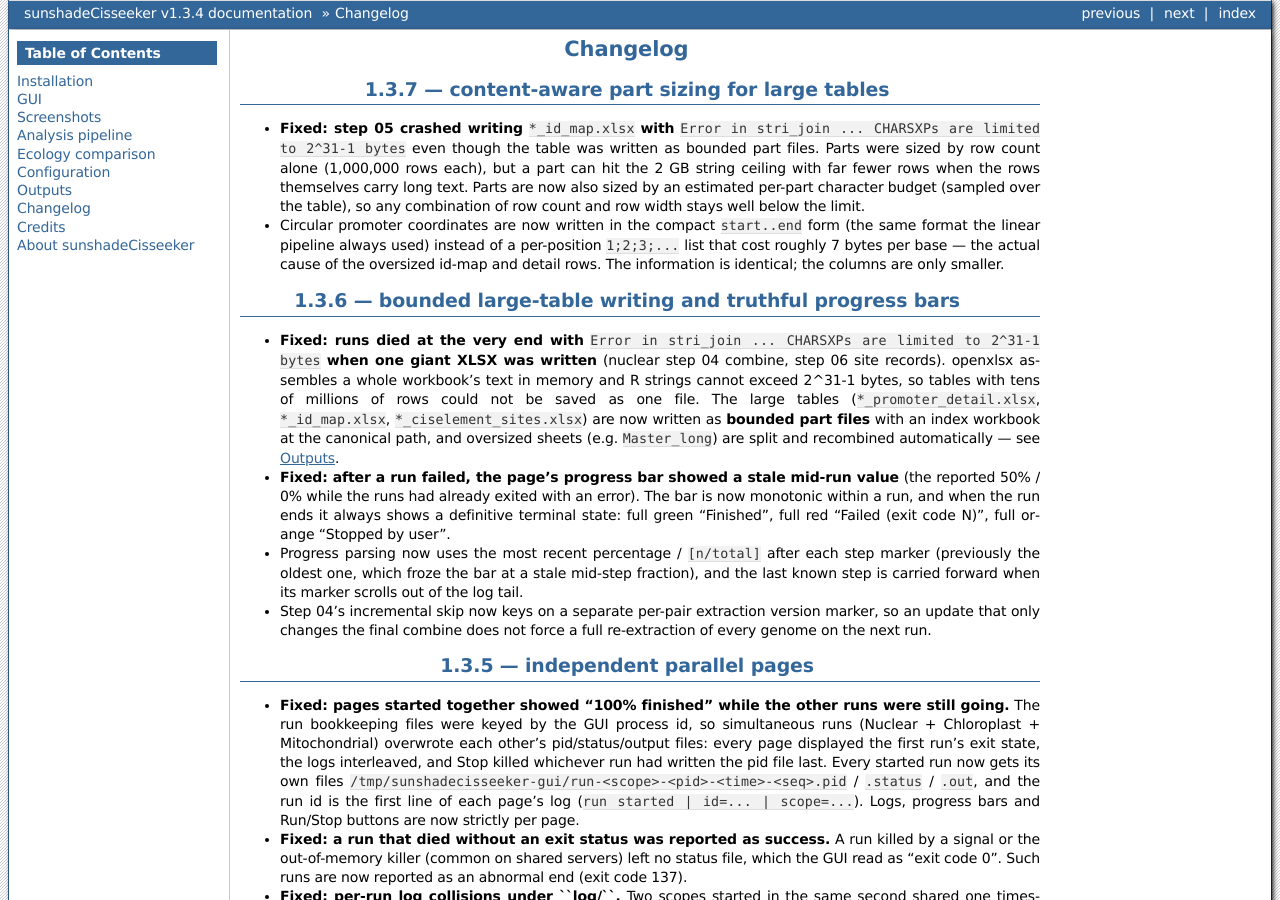
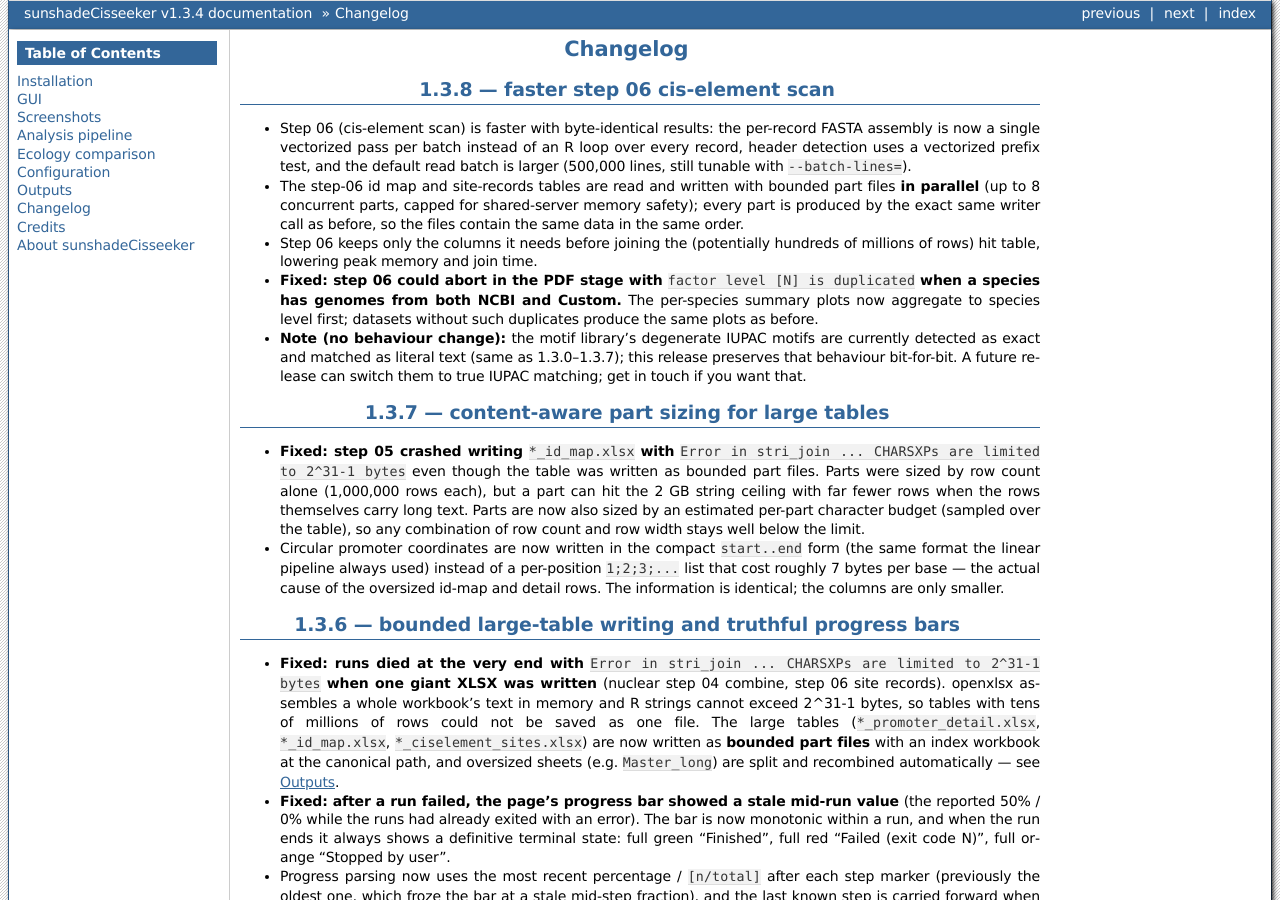
Before and after one commit to chenzhr23/sunshadeCisseeker-docs, a Sphinx documentation site: the page built from docs/content/Changelog.rst, in a window 1280 px wide and 900 px high. Built offline with Sphinx 7.4.7, drawn with Linux system fonts in a browser that asks for light colours.

Commit message:
docs: v1.3.8 faster step 06 cis-element scan and parallel bounded parts

```diff
--- a/docs/content/Changelog.rst
+++ b/docs/content/Changelog.rst
@@ -1,5 +1,32 @@
 Changelog
 =========
+
+1.3.8 — faster step 06 cis-element scan
+---------------------------------------
+
+* Step 06 (cis-element scan) is faster with byte-identical results: the
+  per-record FASTA assembly is now a single vectorized pass per batch
+  instead of an R loop over every record, header detection uses a
+  vectorized prefix test, and the default read batch is larger (500,000
+  lines, still tunable with ``--batch-lines=``).
+* The step-06 id map and site-records tables are read and written with
+  bounded part files **in parallel** (up to 8 concurrent parts, capped for
+  shared-server memory safety); every part is produced by the exact same
+  writer call as before, so the files contain the same data in the same
+  order.
+* Step 06 keeps only the columns it needs before joining the (potentially
+  hundreds of millions of rows) hit table, lowering peak memory and join
+  time.
+* **Fixed: step 06 could abort in the PDF stage with**
+  ``factor level [N] is duplicated`` **when a species has genomes from both
+  NCBI and Custom.** The per-species summary plots now aggregate to species
+  level first; datasets without such duplicates produce the same plots as
+  before.
+* **Note (no behaviour change):** the motif library's degenerate IUPAC
+  motifs are currently detected as exact and matched as literal text (same
+  as 1.3.0–1.3.7); this release preserves that behaviour bit-for-bit. A
+  future release can switch them to true IUPAC matching; get in touch if
+  you want that.
 
 1.3.7 — content-aware part sizing for large tables
 --------------------------------------------------
--- a/docs/content/Outputs.rst
+++ b/docs/content/Outputs.rst
@@ -77,6 +77,12 @@ table), so the row count is not the only limit:
   an earlier, larger run are removed automatically. Downstream steps (06, 07
   and the ecology comparison) read the parts back automatically.
 
+From version 1.3.8 the independent part files of the step-06 tables are
+written (and read back) concurrently — up to 8 parts at a time, capped for
+shared-server memory safety — which makes saving e.g. tens of millions of
+site records several times faster; the part contents themselves are
+unchanged.
+
 The same bound applies inside multi-sheet workbooks: sheets that would
 exceed the 1,048,576-row Excel limit (e.g. ``Master_long`` in
 ``ecology_master_dataset.xlsx``) are split into ``<sheet>``, ``<sheet>_2``,
```
